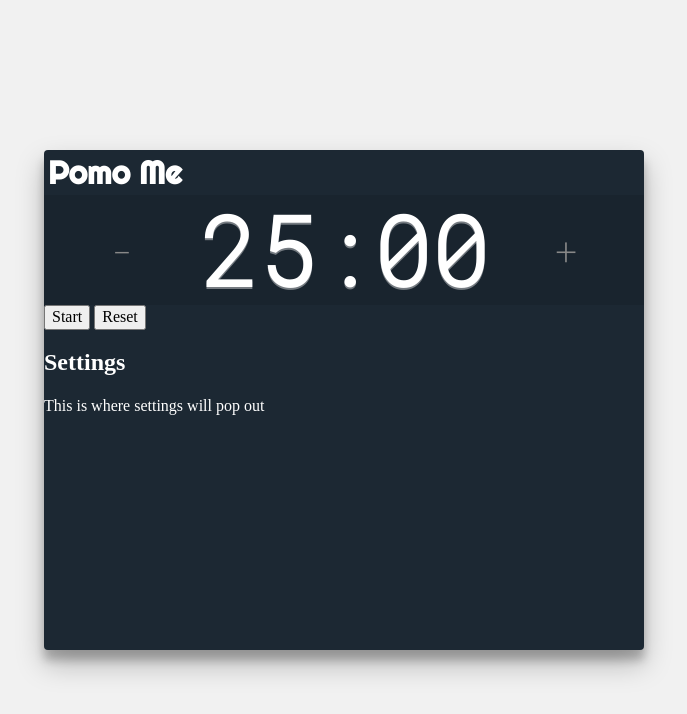
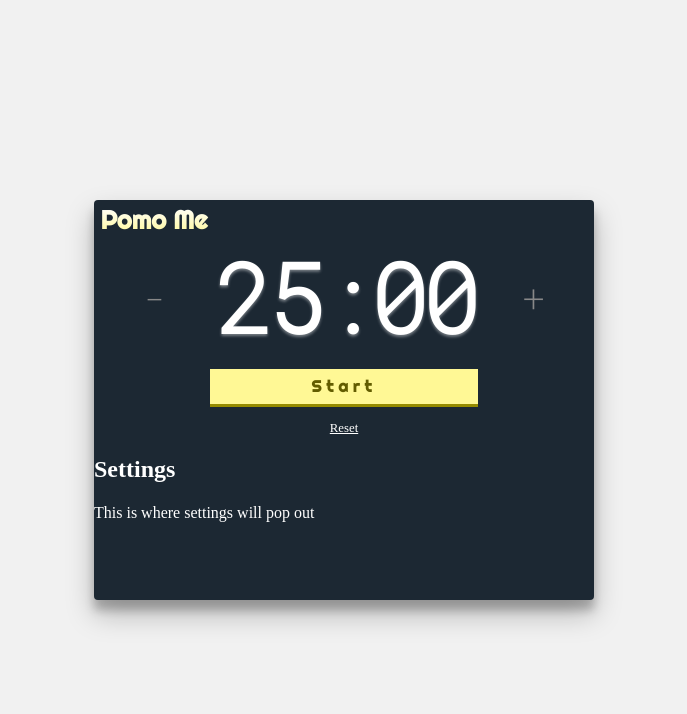
Before and after one commit to arthvadrr/pomo-me, a website: page index.html in a window 1280 px wide. Shown: the whole page, without its empty margins (296-983 px from the left). Drawn offline with Linux system fonts and the light colour scheme.

Commit message:
start button

```diff
--- a/index.html
+++ b/index.html
@@ -48,7 +48,7 @@
                             <button id="increaseTime">+</button>
                         </div>
                     </div>
-                    <div>
+                    <div class="controls">
                         <button id="start" aria-pressed="false">Start</button>
                         <button id="reset">Reset</button>
                     </div>
--- a/src/sass/_body.scss
+++ b/src/sass/_body.scss
@@ -8,8 +8,8 @@ body {
 
     .content-area-container {
         background-color: $classic-primary;
-        height: 500px;
-        width: 600px;
+        height: 400px;
+        width: 500px;
         box-shadow: $box-shadow;
         border-radius: 4px;
         color: $light-text;
--- a/src/sass/_pomo-timer.scss
+++ /dev/null
@@ -1,35 +0,0 @@
-.pomo-timer {
-    .display {
-        font-weight: bold;
-        font-size: 4rem;
-
-        .timer-section {
-            position: relative;
-            display: flex;
-            justify-content: center;
-            background-color: rgba(0, 0, 0, 0.1);
-
-            button {
-                font-family: "RobotoMono";
-                flex-grow: 1;
-                font-size: 2.4rem;
-                color: #888;
-                background-color: transparent;
-                border: none;
-                transition: $transition;
-
-                &:hover,
-                &:focus {
-                    color: $classic-primary-light;
-                    text-shadow: 0 1px 4px $classic-primary-light;
-                }
-            }
-
-            #timer {
-                font-family: "RobotoMono";
-                font-size: 6rem;
-                text-shadow: 0 2px 0 rgba(255, 255, 255, 0.4);
-            }
-        }
-    }
-}
--- /dev/null
+++ b/src/sass/_timer.scss
@@ -0,0 +1,79 @@
+.pomo-timer {
+    .display {
+        font-weight: bold;
+        font-size: 4rem;
+
+        .timer-section {
+            position: relative;
+            display: flex;
+            justify-content: center;
+
+            button {
+                font-family: "RobotoMono";
+                flex-grow: 1;
+                font-size: 2.4rem;
+                color: #888;
+                background-color: transparent;
+                border: none;
+                transition: $transition;
+                cursor: pointer;
+
+                &:hover,
+                &:focus {
+                    color: $classic-primary-light;
+                    text-shadow: 0 1px 4px $classic-primary-light;
+                }
+            }
+
+            #timer {
+                font-family: "RobotoMono";
+                font-size: 6rem;
+                letter-spacing: -6px;
+                text-shadow: 0 2px 3px rgba(255, 255, 255, 0.4);
+                user-select: none;
+            }
+        }
+    }
+    .controls {
+        display: flex;
+        flex-direction: column;
+        justify-content: center;
+        margin: 0 auto;
+        width: 300px;
+
+        #start {
+            cursor: pointer;
+            padding: 0.4rem 0;
+            margin: 1rem;
+            border: 2px solid transparent;
+            background-color: $classic-primary-light;
+            box-shadow: 0px 3px 0 0 darken($classic-primary-light, 50%);
+            color: darken($classic-primary-light, 60%);
+            font-family: Righteous;
+            font-weight: bold;
+            letter-spacing: 5px;
+
+            &[aria-pressed="true"] {
+                transform: translateY(3px);
+                box-shadow: none;
+                border-bottom: 2px solid darken($classic-primary-light, 50%);
+                background-color: lighten($classic-primary-light, 10%);
+                letter-spacing: 3px;
+            }
+        }
+
+        #reset {
+            background-color: transparent;
+            color: #fff;
+            font-size: 0.8rem;
+            border: none;
+            text-decoration: underline;
+            cursor: pointer;
+
+            &:hover,
+            &:focus {
+                color: #fff;
+            }
+        }
+    }
+}
--- a/src/sass/_typography.scss
+++ b/src/sass/_typography.scss
@@ -1,4 +1,8 @@
 h1 {
     font-family: "Righteous";
-    margin: 0.25rem;
+    font-size: 1.6rem;
+    margin: 0.4rem;
+    background-image: linear-gradient(#ffffff, $classic-primary-light);
+    -webkit-background-clip: text;
+    -webkit-text-fill-color: transparent;
 }
--- a/src/sass/_variables.scss
+++ b/src/sass/_variables.scss
@@ -1,6 +1,6 @@
 //Colors
 $classic-primary: #1c2833;
-$classic-primary-light: #95ccff;
+$classic-primary-light: #fff895;
 $classic-background: #f1f1f1;
 $light-text: #ffffff;
 
--- a/src/sass/main.scss
+++ b/src/sass/main.scss
@@ -3,4 +3,4 @@
 @import "./body";
 @import "./normalize";
 @import "./typography";
-@import "./pomo-timer";
+@import "./timer";
--- a/src/scripts/main.js
+++ b/src/scripts/main.js
@@ -69,6 +69,7 @@ const onReset = () => {
 const onStop = () => {
     isRunning = false;
     $start.innerHTML = "Start";
+    $start.setAttribute("aria-pressed", false);
     clearInterval(countdown);
     startTime = remainingTime;
     console.log(remainingTime);
@@ -86,6 +87,7 @@ const onStart = () => {
 
         isRunning = true;
         $start.innerHTML = "Pause";
+        $start.setAttribute("aria-pressed", true);
         dateStarted = Date.now();
 
         countdown = setInterval(() => {
@@ -106,6 +108,7 @@ const onIncreaseTime = () => {
     isRunning = false;
     clearInterval(countdown);
     $start.innerHTML = "Start";
+    $start.setAttribute("aria-pressed", false);
 
     if (startTime <= 3300) {
         startTime += 300;
@@ -119,6 +122,7 @@ const onDecreaseTime = () => {
     isRunning = false;
     clearInterval(countdown);
     $start.innerHTML = "Start";
+    $start.setAttribute("aria-pressed", false);
 
     if (startTime >= 600) {
         startTime -= 300;
```
Also changed, not shown: build/index.min.js, build/styles.min.css.
